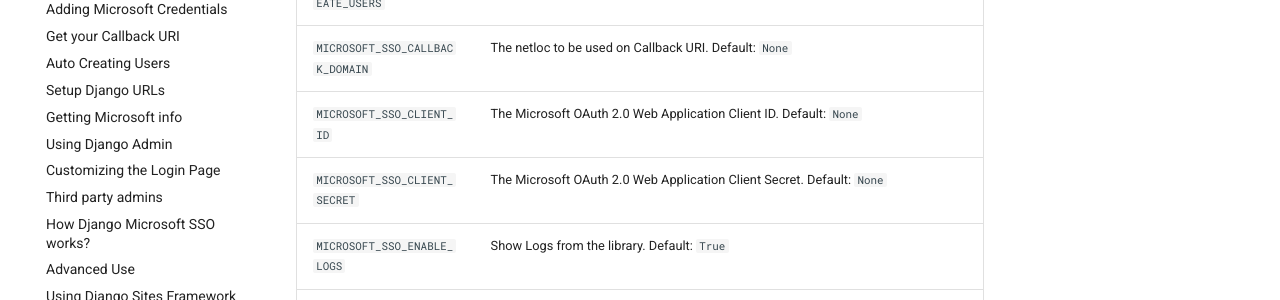
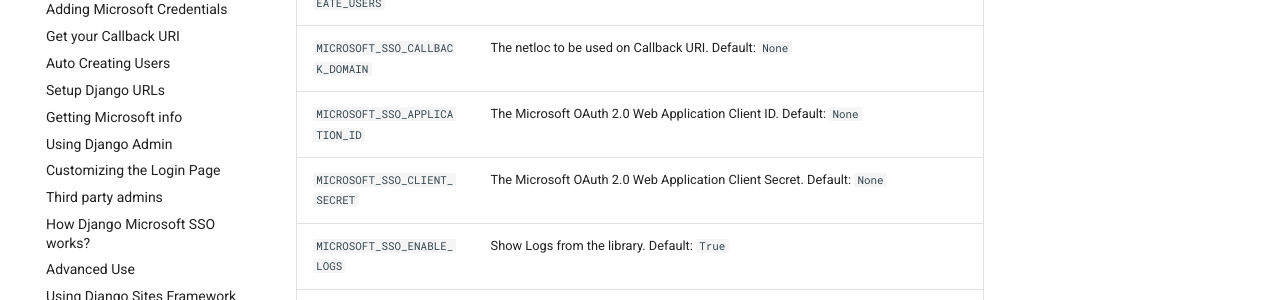
Before and after one commit to megalus/django-microsoft-sso, an MkDocs documentation site: the page built from docs/settings.md, in a window 1280 px wide and 900 px high, scrolled down 529 px. Shown: the part 153-453 px from the top of the window. Built offline with MkDocs 1.6.1 and Material for MkDocs 9.7.7, drawn with Linux system fonts in a browser that asks for light colours; comment, search, counter and statistics services are not loaded.

Commit message:
doc: update settings.md
thanks @mauvray

```diff
--- a/docs/settings.md
+++ b/docs/settings.md
@@ -10,7 +10,7 @@
 | `MICROSOFT_SSO_AUTO_CREATE_FIRST_SUPERUSER` | If True, the first user that logs in will be created as superuser if no superuser exists in the database at all. Default: `False`                                                     |
 | `MICROSOFT_SSO_AUTO_CREATE_USERS`           | Enable or disable the auto-create users feature. Default: `True`                                                                                                                      |
 | `MICROSOFT_SSO_CALLBACK_DOMAIN`             | The netloc to be used on Callback URI. Default: `None`                                                                                                                                |
-| `MICROSOFT_SSO_CLIENT_ID`                   | The Microsoft OAuth 2.0 Web Application Client ID. Default: `None`                                                                                                                    |
+| `MICROSOFT_SSO_APPLICATION_ID`              | The Microsoft OAuth 2.0 Web Application Client ID. Default: `None`                                                                                                                    |
 | `MICROSOFT_SSO_CLIENT_SECRET`               | The Microsoft OAuth 2.0 Web Application Client Secret. Default: `None`                                                                                                                |
 | `MICROSOFT_SSO_ENABLE_LOGS`                 | Show Logs from the library. Default: `True`                                                                                                                                           |
 | `MICROSOFT_SSO_ENABLE_MESSAGES`             | Show Messages using Django Messages Framework. Default: `True`                                                                                                                        |
```
